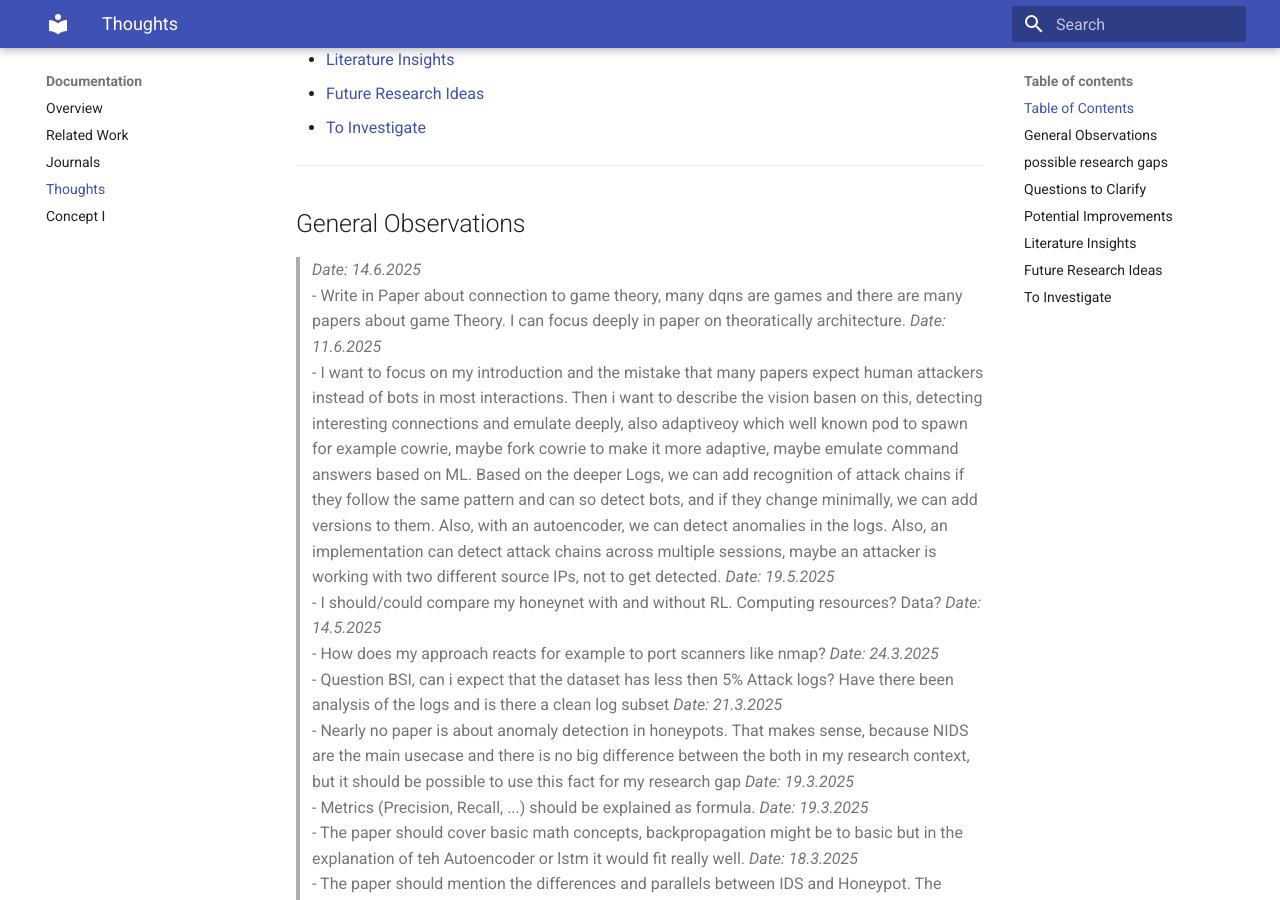
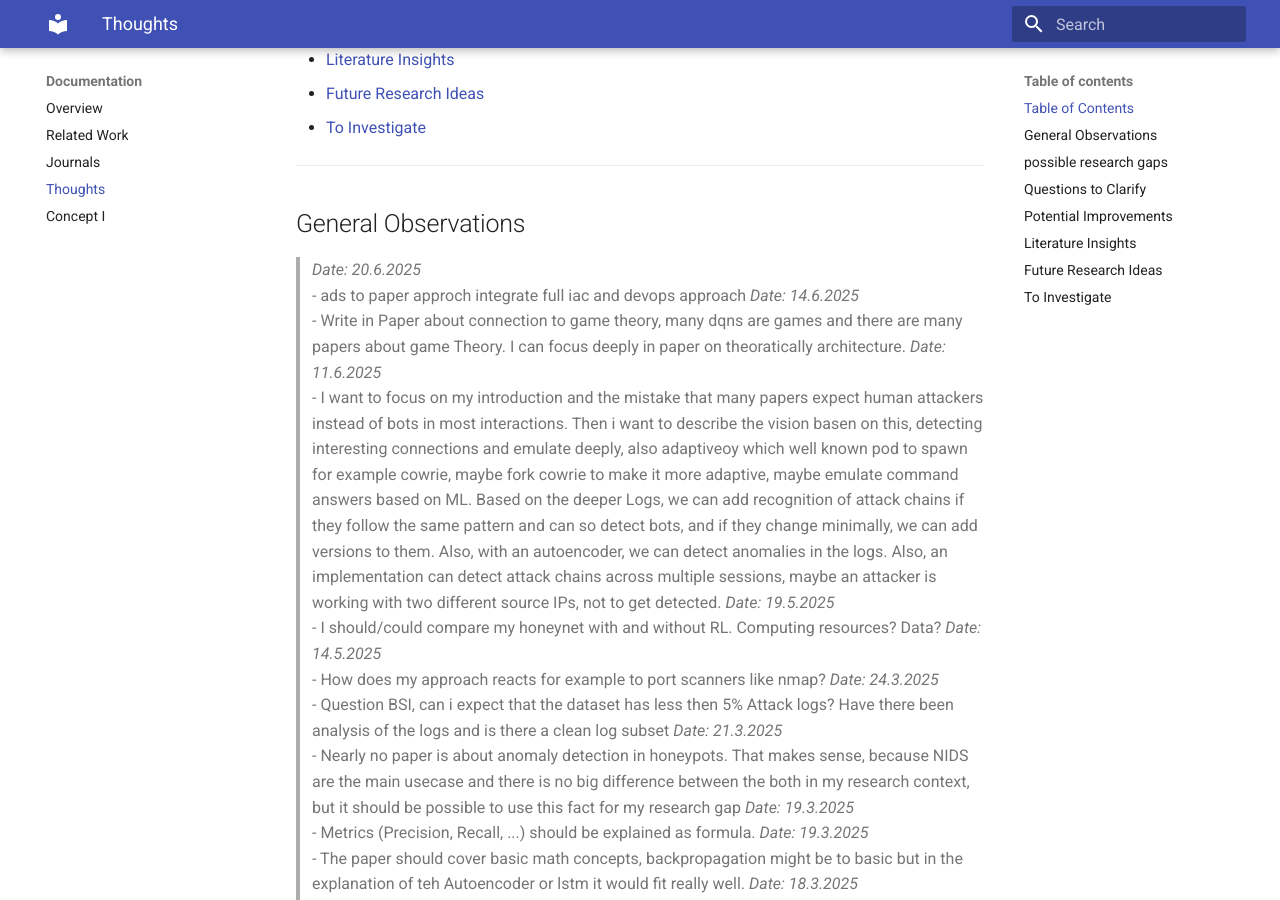
Before and after one commit to JohannesLks/Thesis, an MkDocs documentation site: the page built from docs/documentation/thoughts.md, in a window 1280 px wide and 900 px high, scrolled down 550 px. Built offline with MkDocs 1.6.1 and Material for MkDocs 9.7.7, drawn with Linux system fonts in a browser that asks for light colours.

Commit message:
Update thoughts.md

```diff
--- a/docs/documentation/thoughts.md
+++ b/docs/documentation/thoughts.md
@@ -17,6 +17,9 @@ This document serves as a structured place to record spontaneous thoughts, obser
 ---
 
 ## General Observations
+
+> *Date: 20.6.2025*
+- ads to paper approch integrate full iac and devops approach
 > *Date: 14.6.2025*
 - Write in Paper about connection to game theory, many dqns are games and there are many papers about game Theory. I can focus deeply in paper on theoratically architecture.
 > *Date: 11.6.2025*
```
